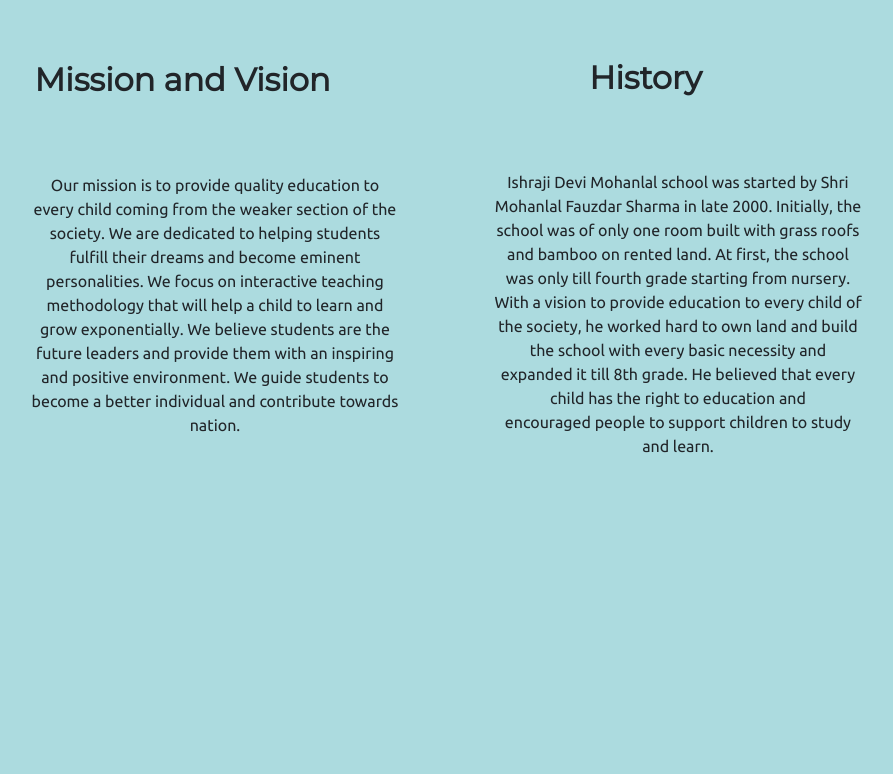
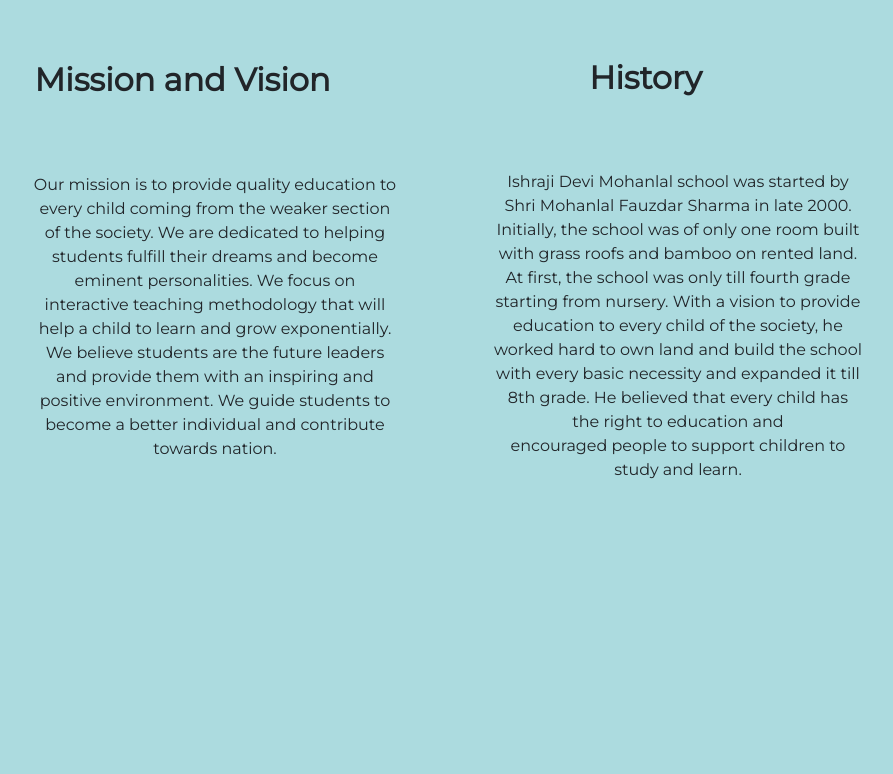
Before and after one commit to sachins09/School-Website, a plain HTML site: page index.html in a window 1280 px wide. Shown: the part 986-1760 px from the top of the page, without its empty margins (226-1119 px from the left). Drawn offline with nearby package versions, Linux system fonts and the light colour scheme.

Commit message:
Update styles.css

```diff
--- a/CSS/styles.css
+++ b/CSS/styles.css
@@ -3,7 +3,7 @@
   }
 
   p {
-    font-family: 'Ubuntu';
+    font-family: 'Montserrat';
     line-height: 1.5;
     padding-left: 15%;
   }
```
